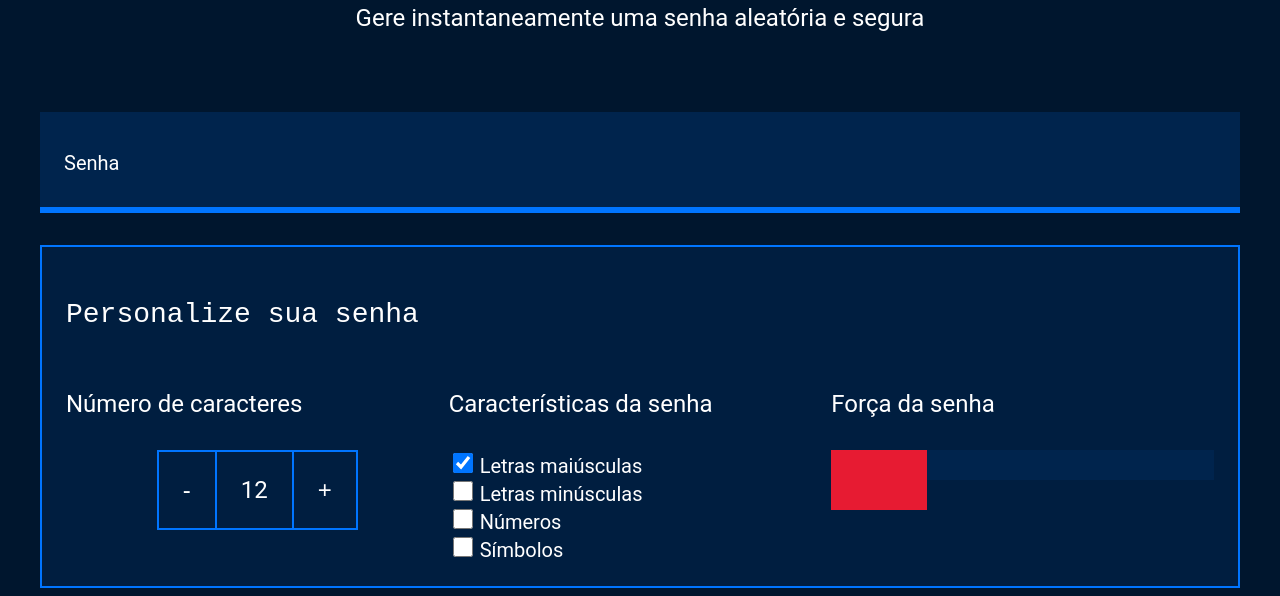
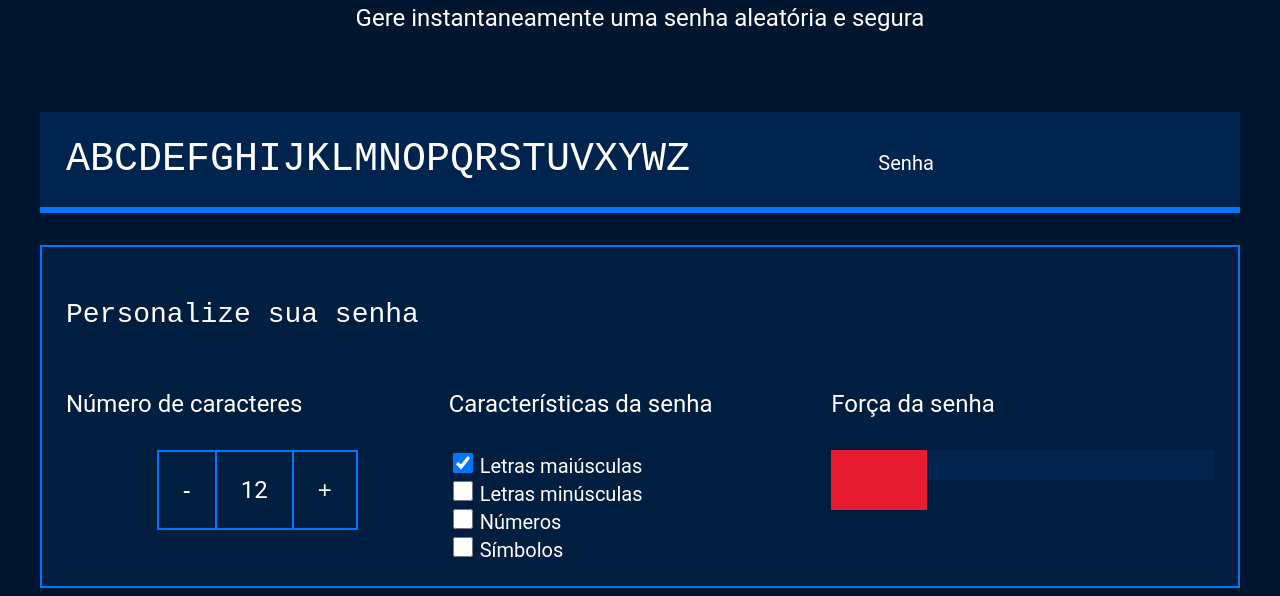
Before and after one commit to Kitsune767/Gerador-de-Senha, a plain HTML site: page index.html in a window 1280 px wide. Shown: the part 208-804 px from the top of the page. Drawn offline with Linux system fonts and the light colour scheme.

Commit message:
Add files via upload

```diff
--- a/index.html
+++ b/index.html
@@ -16,8 +16,8 @@
         <h3 class="titulo-secundario">Gere instantaneamente uma senha aleatória e segura</h3>
     </div>
     <div class="conteudo-senha">
+    <input name="senha" type="text" id="campo-senha" readonly>
     <label for="senha">Senha</label>
-    <input name="senha" type="text" id="campo-senha">
 </div>
 <div class="parametro">
     <h3 class="parametro-titulo">Personalize sua senha</h3>
--- a/main.js
+++ b/main.js
@@ -15,12 +15,31 @@ function diminuiTamanho(){
         tamanhoSenha--;
     }
     numeroSenha.textContent = tamanhoSenha;
+    geraSenha();
 }
-
 function aumentaTamanho(){
     if (tamanhoSenha < 20){
        // tamanhoSenha = tamanhoSenha+1;
        tamanhoSenha++;
     }
     numeroSenha.textContent = tamanhoSenha;
+    geraSenha();
 }
+
+
+const campoSenha = document.querySelector('#campo-senha');
+
+const letrasMaiusculas = 'ABCDEFGHIJKLMNOPQRSTUVXYWZ';
+geraSenha();
+
+campoSenha.value = letrasMaiusculas;
+
+function geraSenha(){
+    let senha = '' ;
+    for (let i = 0; i < tamanhoSenha;i++){
+        let numeroAleatorio = Math.random()*letrasMaiusculas.length;
+        numeroAleatorio = Math.floor(numeroAleatorio);
+        senha = senha + letrasMaiusculas[numeroAleatorio];
+    }
+    campoSenha.value = senha;
+}
```
